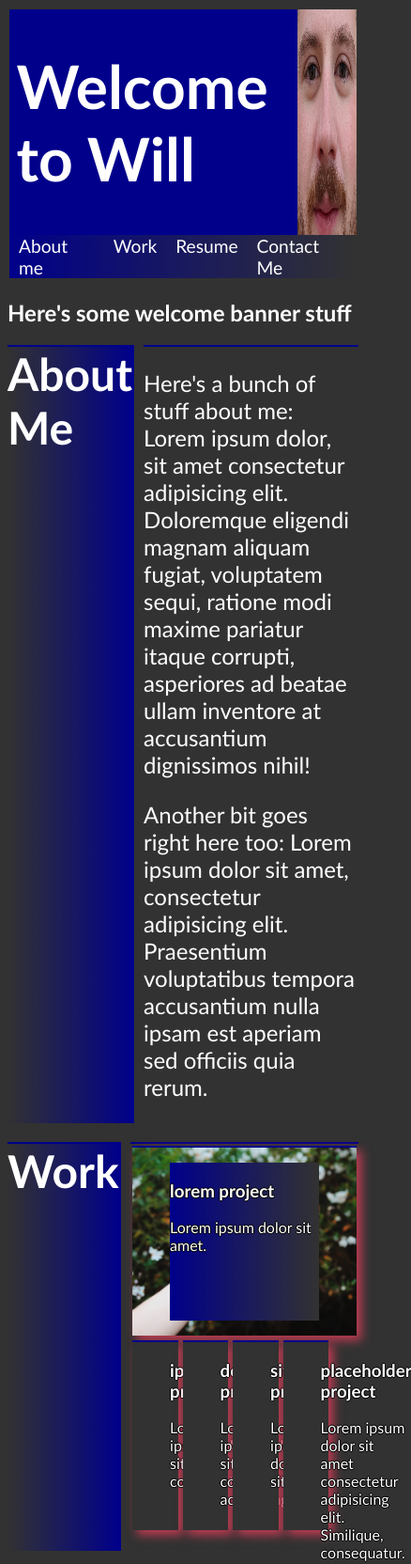
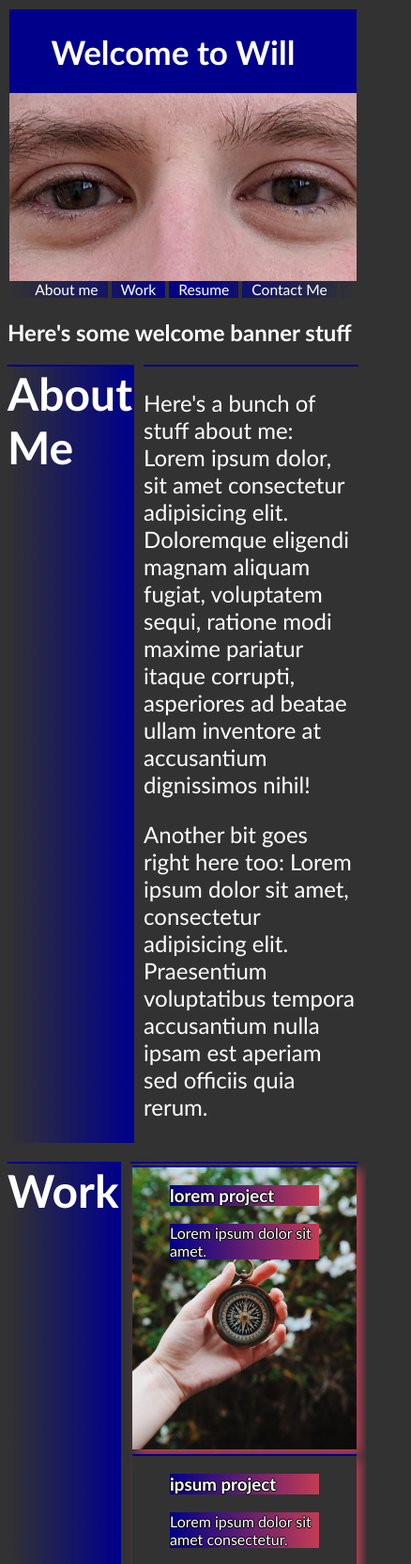
Before and after one commit to TrueWillB/Portfolio-website__challenge2, a plain HTML site: page index.html in a window 390 px wide. Shown: the top 1664 px of the page at 94% size, 438 px wide, since content can reach past the window. Drawn offline with Linux system fonts and the light colour scheme.

Commit message:
Finished the responsive layout. I feel I am actually starting to understand CSS much better. The last item of business is to finish up the content and links

```diff
--- a/assets/style.css
+++ b/assets/style.css
@@ -34,7 +34,6 @@ header {
 
 .main-navbar {
   display: flex;
-  justify-self: right;
   width: 100%;
   background-image: linear-gradient(
     to right,
@@ -45,11 +44,10 @@ header {
 
 .main-navbar div {
   background-color: transparent;
-  display: inline;
-  display: flex;
-  margin-left: 10px;
-  margin-right: 10px;
-  font-size: 120%;
+  border-right: solid var(--main-background-color) 4px;
+  padding-left: 10px;
+  padding-right: 10px;
+  font-size: 150%;
 }
 
 .main-body section {
@@ -99,7 +97,6 @@ div {
   display: flex;
   flex-direction: row;
   flex-wrap: wrap;
-  width: 100%;
 }
 
 .section-content-holder {
@@ -107,22 +104,20 @@ div {
 }
 
 #top-card {
-  display: flex;
-  width: 100%;
+  flex: 1 1 1000px;
   background-image: url("./images/lorem-photo.jpg");
   background-size: cover;
   background-position: center;
+  height: 300px;
 }
 
 .card {
   /* border: dotted var(--shadow-color) 2px; */
   box-shadow: 5px 5px 10px var(--shadow-color);
   margin: 1%;
-  display: flex;
-  flex-wrap: wrap;
-  flex-direction: row;
-  width: 20%;
-  height: 200px;
+  width: 23%;
+  /* width: 23%; */
+  height: 300px;
 }
 
 figure p {
@@ -130,17 +125,63 @@ figure p {
 }
 
 figure {
-  background-image: linear-gradient(
+  /* background-image: linear-gradient(
     to right,
     var(--title-color),
     var(--gradient-end-color)
-  );
-  /* background-color: transparent; */
+  ); */
+  background-color: transparent;
+  width: fit-content;
 }
 
 figure h3,
 figure p {
-  background-color: transparent;
+  /* background-color: transparent; */
+  background-image: linear-gradient(
+    to right,
+    var(--title-color),
+    var(--shadow-color)
+  );
   /* This creates a text shadow surrounding each letter to make card text visible against any picture background */
   text-shadow: 1px 0 0 #000, 0 -1px 0 #000, 0 1px 0 #000, -1px 0 0 #000;
 }
+
+@media screen and (max-width: 999px) {
+  header {
+    flex-direction: column;
+  }
+  .main-title-bar {
+    align-self: center;
+    margin-left: 5%;
+    font-size: 9vw;
+  }
+  .main-navbar {
+    justify-content: center;
+    background-image: linear-gradient(
+      to right,
+      var(--main-background-color),
+      var(--title-color),
+      var(--main-background-color)
+    );
+  }
+  .main-navbar div {
+    font-size: 4vw;
+  }
+
+  #my-avatar {
+    content: url("./images/TheEyesOfWillyB.jpg");
+    width: 100%;
+    height: 200px;
+    object-fit: cover;
+  }
+  .card {
+    width: 48%;
+  }
+}
+
+@media screen and (max-width: 768px) {
+  .card {
+    width: 98%;
+    height: 200px;
+  }
+}
--- a/index.html
+++ b/index.html
@@ -15,7 +15,7 @@
       <!-- <div id="my-photo-box"> -->
       <img
         id="my-avatar"
-        src="./assets/images/TheCEO.jpg"
+        src="./assets/images/TheCEOofWilliamCorp.jpg"
         alt="The head honcho himself"
       />
       <!-- </div> -->
@@ -63,25 +63,25 @@
                   <p class="card-description">Lorem ipsum dolor sit amet.</p>
                 </figure>
               </div>
-              <div class="card">
+              <div class="card" id="card-2">
                 <figure>
                   <h3>ipsum project</h3>
                   <p>Lorem ipsum dolor sit amet consectetur.</p>
                 </figure>
               </div>
-              <div class="card">
+              <div class="card" id="card-3">
                 <figure>
                   <h3>dolor project</h3>
                   <p>Lorem ipsum dolor sit, amet consectetur adipisicing.</p>
                 </figure>
               </div>
-              <div class="card">
+              <div class="card" id="card-4">
                 <figure>
                   <h3>sit project</h3>
                   <p>Lorem ipsum dolor sit.</p>
                 </figure>
               </div>
-              <div class="card">
+              <div class="card" id="card-5">
                 <figure>
                   <h3>placeholder project</h3>
                   <p>
```
Also changed, not shown: assets/images/TheCEOofWilliamCorp.jpg (renamed from assets/images/TheCEO.jpg), assets/images/TheEyesOfWillyB.jpg (added).
